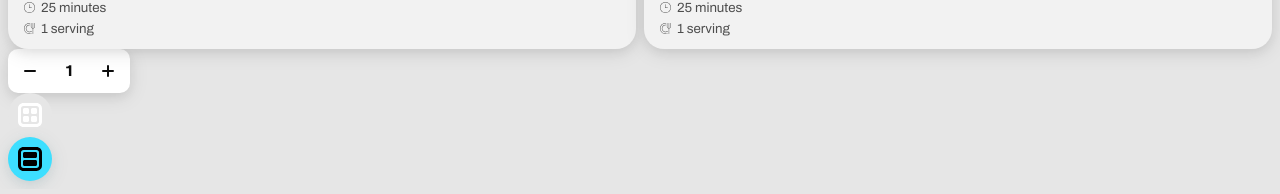
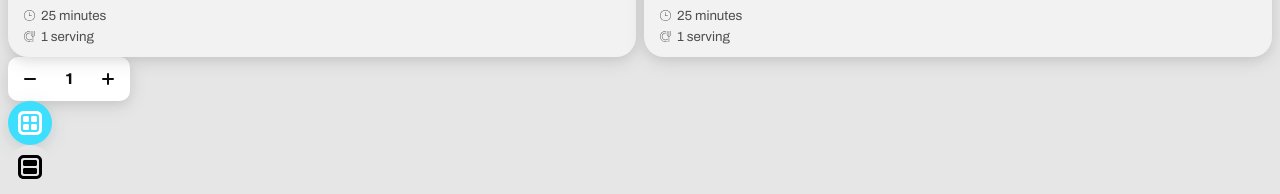
Before and after one commit to infinit1ve/meabase, a Next.js app: page / in a window 1280 px wide. Shown: the part 2891-3085 px from the top of the page. Built offline with nearby package versions, Linux system fonts and the light colour scheme.

Commit message:
Small cosmetic changes

```diff
--- a/src/app/RecipeList/recipeList.module.css
+++ b/src/app/RecipeList/recipeList.module.css
@@ -9,4 +9,5 @@
   display: flex;
   gap: 8px;
   width: 100%;
+  padding-top: 8px;
 }
--- a/src/app/content.tsx
+++ b/src/app/content.tsx
@@ -14,8 +14,8 @@ function Content() {
       <SearchBar/>
       <RecipeList/>
       <Counter initialValue={2}/>
-      <SmallViewButton state={false}/>
-      <MediumViewButton state={true}/>
+      <SmallViewButton state={true}/>
+      <MediumViewButton state={false}/>
     </div>
   );
 }
```
